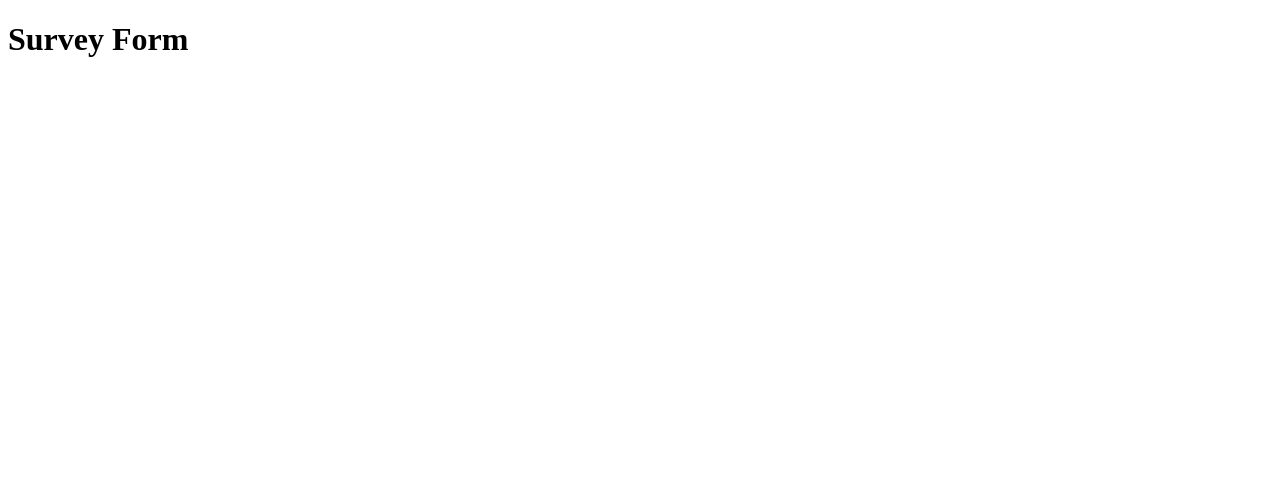
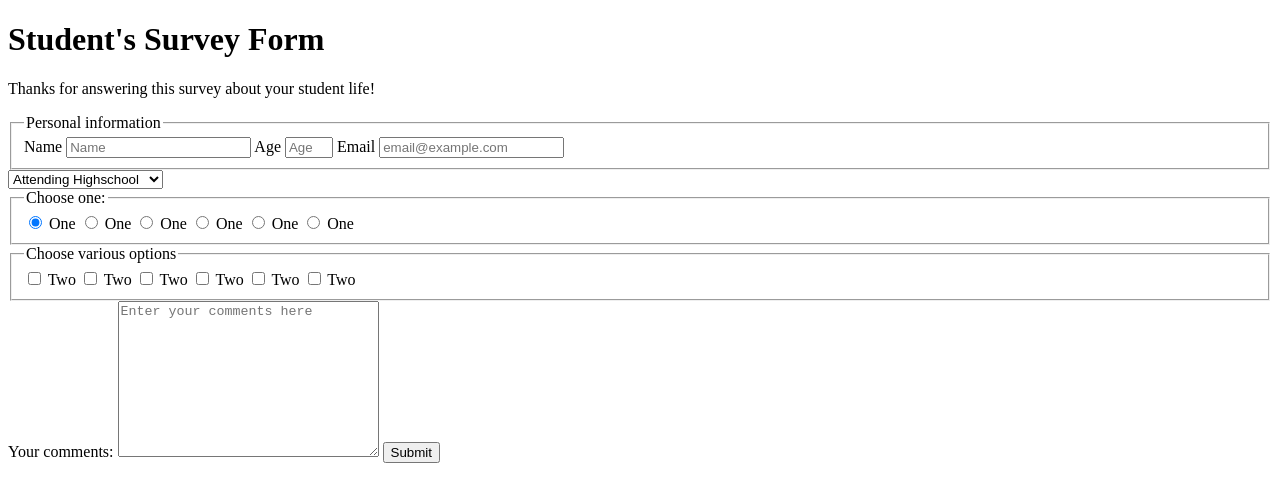
Before and after one commit to maura2403/surveyForm, a plain HTML site: page index.html in a window 1280 px wide. Drawn offline with Linux system fonts and the light colour scheme.

Commit message:
included base html survey elements
all tests passed

```diff
--- a/index.html
+++ b/index.html
@@ -8,9 +8,103 @@
     <title>Survey Form</title>
 </head>
 <body>
-    <h1>Survey Form</h1>
+    <header>
+        <h1 id="title">Student's Survey Form</h1>
+        <p id="description">Thanks for answering this survey about your student life!</p>
+    </header>
+    <main>
+        <form action="" id="survey-form">
 
+            <!--Personal info-->
+            <fieldset>
+                <legend>Personal information</legend>
+                <label for="name" id="name-label">Name
+                    <input type="text" id="name" placeholder="Name" required>
+                </label>
+                <label for="Age" id="number-label">Age
+                    <input type="number" id="number" min="1" max="3" placeholder="Age">
+                </label>
+                <label for="email" id="email-label">Email
+                    <input type="email" id="email" placeholder="email@example.com" required>
+                </label>
+            </fieldset>
 
+            <!--Formal questions-->
+            <!--Label or p or something to put "Highest education level reached:"-->
+            <select name="education" id="dropdown">
+                <option value="AttendingHighschool">Attending Highschool</option>
+                <option value="GraduatedHighschool">Graduated Highschool</option>
+                <option value="AttendingCollege">Attending College</option>
+                <option value="GraduatedCollege">Graduated College</option>
+            </select>
+
+            <fieldset>
+                <legend>Choose one:</legend>
+                <label for="one">
+                    <input type="radio" name="blabla" id="one" value="one" checked>
+                    One
+                </label>
+                <label for="one">
+                    <input type="radio" name="blabla" id="one" value="one">
+                    One
+                </label>
+                <label for="one">
+                    <input type="radio" name="blabla" id="one" value="one">
+                    One
+                </label>
+                <label for="one">
+                    <input type="radio" name="blabla" id="one" value="one">
+                    One
+                </label>
+                <label for="one">
+                    <input type="radio" name="blabla" id="one" value="one">
+                    One
+                </label>
+                <label for="one">
+                    <input type="radio" name="blabla" id="one" value="one">
+                    One
+                </label>
+            </fieldset>
+
+            <fieldset>
+                <legend>Choose various options</legend>
+                <label for="two">
+                    <input type="checkbox" name="bleble" id="two" value="two">
+                    Two
+                </label>
+                <label for="two">
+                    <input type="checkbox" name="bleble" id="two" value="two">
+                    Two
+                </label>
+                <label for="two">
+                    <input type="checkbox" name="bleble" id="two" value="two">
+                    Two
+                </label>
+                <label for="two">
+                    <input type="checkbox" name="bleble" id="two" value="two">
+                    Two
+                </label>
+                <label for="two">
+                    <input type="checkbox" name="bleble" id="two" value="two">
+                    Two
+                </label>
+                <label for="two">
+                    <input type="checkbox" name="bleble" id="two" value="two">
+                    Two
+                </label>
+            </fieldset>
+
+            <label for="comments">
+                Your comments:
+                <textarea name="comments" id="comments" cols="30" rows="10" placeholder="Enter your comments here"></textarea>
+            </label>
+            <button type="submit" id="submit">Submit</button>
+        </form>
+
+    </main>
+    <footer>
+
+    </footer>
     <script src="https://cdn.freecodecamp.org/testable-projects-fcc/v1/bundle.js"></script>
 </body>
 </html>
```
